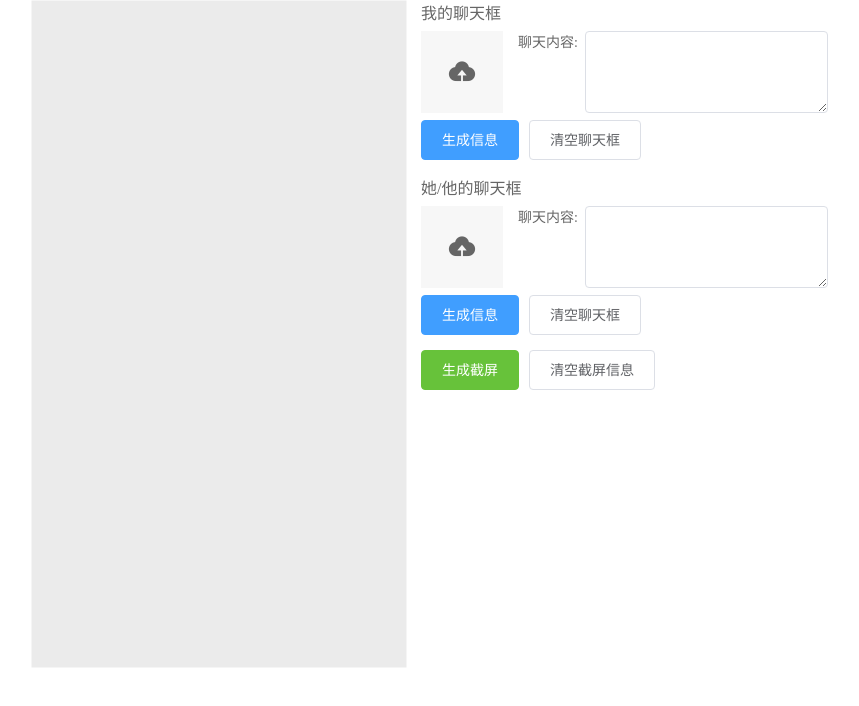
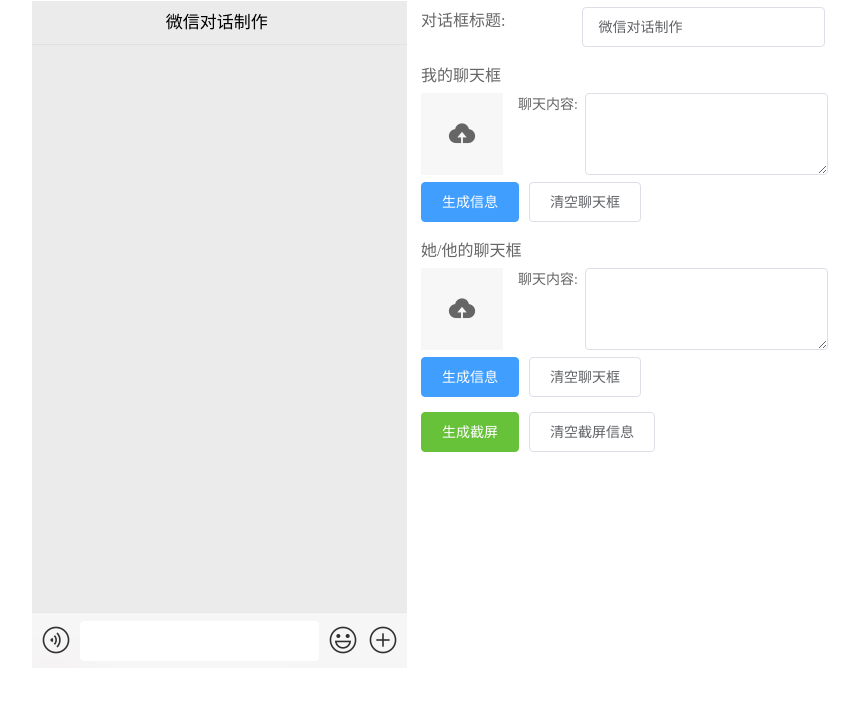
Before and after one commit to WangZhenHao/screen-shot, a Vue app: page / in a window 1280 px wide. Shown: the top 706 px of the page, without its empty margins (9-868 px from the left). Built offline with nearby package versions, Linux system fonts and the light colour scheme; a small style sheet from the web is missing.

Commit message:
[fix] 完善截图信息

```diff
--- a/public/index.html
+++ b/public/index.html
@@ -5,6 +5,7 @@
     <meta http-equiv="X-UA-Compatible" content="IE=edge">
     <meta name="viewport" content="width=device-width,initial-scale=1.0">
     <link rel="icon" href="<%= BASE_URL %>favicon.ico">
+    <link rel="stylesheet" href="//at.alicdn.com/t/font_2297559_1ehsdh6p094.css">
     <title><%= htmlWebpackPlugin.options.title %></title>
   </head>
   <body>
--- /dev/null
+++ b/src/views/home/components/dialogWetchatTitle.vue
@@ -0,0 +1,31 @@
+<template>
+  <div class="flex-box p-t-five" placeholder="请输入对话框标题">
+    <div class="color-6">对话框标题:</div>
+    <el-input
+      style="width: 243px;margin-left: 77px;"
+      :value="value"
+      @input="changeHandle"
+      clearable
+    ></el-input>
+  </div>
+</template>
+<script>
+export default {
+  props: {
+    value: {
+      type: String,
+      default: ""
+    }
+  },
+  data() {
+    return {
+      text: ""
+    };
+  },
+  methods: {
+    changeHandle(e) {
+      this.$emit("input", e);
+    }
+  }
+};
+</script>
--- a/src/views/home/components/dialoguePlate.vue
+++ b/src/views/home/components/dialoguePlate.vue
@@ -82,7 +82,7 @@
         role: this.role
       });
 
-      this.desc = "";
+      // this.desc = "";
     },
     changeHandle(e) {
       const url = this.getObjectURL(e.target.files[0]);
--- a/src/views/home/components/wechact.vue
+++ b/src/views/home/components/wechact.vue
@@ -1,7 +1,8 @@
 <template>
-  <div ref="wechart" class="rel wechart">
+  <div ref="wechat" class="rel wechat">
     <div ref="wechatWrap" class="wechat-wrap">
-      <div class="wechart-title"></div>
+      <wechat-title :title="title"></wechat-title>
+      <div class="wechat-content">
         <template v-for="(item, index) in contentList">
           <div
             :key="index"
@@ -10,7 +11,10 @@
           >
             <div class="right-desc bg-f rel">
               <div class="right-triangle"></div>
-            <div data-html2canvas-ignore class="content-options right-options">
+              <div
+                data-html2canvas-ignore
+                class="content-options right-options"
+              >
                 <i @click="delContent(index)" class="el-icon-delete"></i>
               </div>
               <div>{{ item.desc }}</div>
@@ -34,18 +38,29 @@
             </div>
           </div>
         </template>
-      <div class="wechart-footer"></div>
+      </div>
+      <wechat-footer></wechat-footer>
     </div>
   </div>
 </template>
 <script>
+import wechatTitle from "./wechatTitle";
+import wechatFooter from "./wechatFooter";
+
 export default {
+  components: {
+    wechatTitle,
+    wechatFooter
+  },
   props: {
     list: {
       type: Array,
       default() {
         return [];
       }
+    },
+    title: {
+      type: String
     }
   },
   watch: {
@@ -53,7 +68,8 @@
       handler(newVal) {
         this.contentList = newVal;
       },
-      deep: true
+      deep: true,
+      immediate: true
     }
   },
   data() {
@@ -62,7 +78,7 @@
     };
   },
   mounted() {
-    this.wechart = this.$refs.wechart;
+    this.wechat = this.$refs.wechat;
     this.wechatWrap = this.$refs.wechatWrap;
   },
   methods: {
@@ -72,11 +88,13 @@
   }
 };
 </script>
-<style lang="scss" scoped>
-.wechart {
+<style lang="scss">
+.wechat {
   width: 375px;
   height: 100vh;
   max-height: 667px;
+
+  // min-height: 667px;
 }
 .wechat-wrap {
   position: absolute;
@@ -85,12 +103,20 @@
   width: 750px;
   font-size: 28px;
   background: #ebebeb;
-  padding: 26px 25px;
   height: calc(100% * 2);
-
   overflow: auto;
   transform: scale(0.5);
   color: #000;
+  &::-webkit-scrollbar {
+    width: 0;
+    height: 0;
+  }
+
+  .wechat-content {
+    padding: 26px 25px 0;
+    // margin-top: 26px;
+    min-height: calc(100% - 112px - 88px);
+  }
   .wechat-list {
     margin-bottom: 26px;
   }
--- /dev/null
+++ b/src/views/home/components/wechatFooter.vue
@@ -0,0 +1,27 @@
+<!--
+ * @Descriptions:
+ * @Autho: WangZhenHao
+ * @Date: 2020-12-28 18:03:20
+ * @LastEditTime: 2020-12-28 20:47:01
+-->
+<template>
+  <div class="width-100 wechat-footer">
+    <img
+      class="width-100 height-100"
+      src="@/assets/image/home/icon/wxdh-bottom.png"
+    />
+  </div>
+</template>
+
+<script>
+export default {};
+</script>
+
+<style lang="scss" scoped>
+.wechat-footer {
+  height: 112px;
+  // left: 0;
+  // bottom: 0;
+  // position: absolute;
+}
+</style>
--- /dev/null
+++ b/src/views/home/components/wechatTitle.vue
@@ -0,0 +1,48 @@
+<!--
+ * @Descriptions:
+ * @Autho: WangZhenHao
+ * @Date: 2020-12-28 17:19:44
+ * @LastEditTime: 2020-12-28 18:49:27
+-->
+<template>
+  <div class="wechat-title flex-box items-center justify-s-b">
+    <div class="wechat-title__left">
+      <i class="iconfont icon-fanhui"></i>
+    </div>
+    <div class="wechat-title__middle">{{ title }}</div>
+    <div class="wechat-title__right">
+      <i class="iconfont icon-more"></i>
+    </div>
+  </div>
+</template>
+<script>
+export default {
+  props: {
+    title: {
+      type: String
+    }
+  }
+};
+</script>
+<style lang="scss" scoped>
+.wechat-title {
+  height: 88px;
+  line-height: 88px;
+  font-size: 34px;
+  // padding: 0 40px;
+  .icon-fanhui {
+    font-size: 44px;
+    font-weight: 600;
+  }
+  &__left {
+    margin-left: 25px;
+  }
+  &__right {
+    margin-right: 36px;
+  }
+  .icon-more {
+    font-size: 44px;
+  }
+  border-bottom: 2px solid #e1e1e1;
+}
+</style>
--- a/src/views/home/index.vue
+++ b/src/views/home/index.vue
@@ -1,14 +1,20 @@
 <template>
   <div class="home">
     <div class="flex-box">
-      <wechart :list="list" ref="wechart"></wechart>
+      <wechart :list="list" :title="title" ref="wechart"></wechart>
       <div class="home-right p-l-ten">
-        <dialog-plate :role="1" @add-content="addContentHandel"></dialog-plate>
+        <dialog-wetchat-title v-model="title"></dialog-wetchat-title>
+        <dialog-plate
+          class="p-t-ten"
+          :role="1"
+          @add-content="addContentHandel"
+        ></dialog-plate>
         <dialog-plate
           class="p-t-ten"
           :role="0"
           @add-content="addContentHandel"
         ></dialog-plate>
+
         <div class="p-t-ten">
           <el-button :loading="loading" type="success" @click="screenShot"
             >生成截屏</el-button
@@ -32,6 +38,7 @@
 
 <script>
 import html2canvas from "html2canvas";
+import dialogWetchatTitle from "./components/dialogWetchatTitle.vue";
 import dialogPlate from "./components/dialoguePlate.vue";
 import wechart from "./components/wechact.vue";
 
@@ -39,14 +46,130 @@
   name: "Home",
   components: {
     wechart,
-    dialogPlate
+    dialogPlate,
+    dialogWetchatTitle
   },
   data: function() {
     return {
       dialogVisible: false,
       loading: false,
-      list: []
+      title: "微信对话制作",
+      list: [
+        // {
+        //   role: 1,
+        //   header:
+        //     "https://ss2.bdstatic.com/70cFvnSh_Q1YnxGkpoWK1HF6hhy/it/u=3225172089,2012026749&fm=15&gp=0.jpg",
+        //   desc: "测试1"
+        // },
+        // {
+        //   role: 1,
+        //   header:
+        //     "https://ss2.bdstatic.com/70cFvnSh_Q1YnxGkpoWK1HF6hhy/it/u=3225172089,2012026749&fm=15&gp=0.jpg",
+        //   desc: "测试2"
+        // },
+        // {
+        //   role: 1,
+        //   header:
+        //     "https://ss2.bdstatic.com/70cFvnSh_Q1YnxGkpoWK1HF6hhy/it/u=3225172089,2012026749&fm=15&gp=0.jpg",
+        //   desc: "测试3"
+        // },
+        // {
+        //   role: 1,
+        //   header:
+        //     "https://ss2.bdstatic.com/70cFvnSh_Q1YnxGkpoWK1HF6hhy/it/u=3225172089,2012026749&fm=15&gp=0.jpg",
+        //   desc: "测试4"
+        // },
+        // {
+        //   role: 1,
+        //   header:
+        //     "https://ss2.bdstatic.com/70cFvnSh_Q1YnxGkpoWK1HF6hhy/it/u=3225172089,2012026749&fm=15&gp=0.jpg",
+        //   desc: "测试5"
+        // },
+        // {
+        //   role: 1,
+        //   header:
+        //     "https://ss2.bdstatic.com/70cFvnSh_Q1YnxGkpoWK1HF6hhy/it/u=3225172089,2012026749&fm=15&gp=0.jpg",
+        //   desc: "测试6"
+        // },
+        // {
+        //   role: 1,
+        //   header:
+        //     "https://ss2.bdstatic.com/70cFvnSh_Q1YnxGkpoWK1HF6hhy/it/u=3225172089,2012026749&fm=15&gp=0.jpg",
+        //   desc: "测试7"
+        // },
+        // {
+        //   role: 1,
+        //   header:
+        //     "https://ss2.bdstatic.com/70cFvnSh_Q1YnxGkpoWK1HF6hhy/it/u=3225172089,2012026749&fm=15&gp=0.jpg",
+        //   desc: "测试8"
+        // },
+        // {
+        //   role: 1,
+        //   header:
+        //     "https://ss2.bdstatic.com/70cFvnSh_Q1YnxGkpoWK1HF6hhy/it/u=3225172089,2012026749&fm=15&gp=0.jpg",
+        //   desc: "测试9"
+        // },
+        // {
+        //   role: 1,
+        //   header:
+        //     "https://ss2.bdstatic.com/70cFvnSh_Q1YnxGkpoWK1HF6hhy/it/u=3225172089,2012026749&fm=15&gp=0.jpg",
+        //   desc: "测试10"
+        // },
+        // {
+        //   role: 1,
+        //   header:
+        //     "https://ss2.bdstatic.com/70cFvnSh_Q1YnxGkpoWK1HF6hhy/it/u=3225172089,2012026749&fm=15&gp=0.jpg",
+        //   desc: "测试11"
+        // },
+        // {
+        //   role: 1,
+        //   header:
+        //     "https://ss2.bdstatic.com/70cFvnSh_Q1YnxGkpoWK1HF6hhy/it/u=3225172089,2012026749&fm=15&gp=0.jpg",
+        //   desc: "测试12"
+        // },
+        // {
+        //   role: 1,
+        //   header:
+        //     "https://ss2.bdstatic.com/70cFvnSh_Q1YnxGkpoWK1HF6hhy/it/u=3225172089,2012026749&fm=15&gp=0.jpg",
+        //   desc: "测试13"
+        // },
+        // {
+        //   role: 1,
+        //   header:
+        //     "https://ss2.bdstatic.com/70cFvnSh_Q1YnxGkpoWK1HF6hhy/it/u=3225172089,2012026749&fm=15&gp=0.jpg",
+        //   desc: "测试14"
+        // },
+        // {
+        //   role: 1,
+        //   header:
+        //     "https://ss2.bdstatic.com/70cFvnSh_Q1YnxGkpoWK1HF6hhy/it/u=3225172089,2012026749&fm=15&gp=0.jpg",
+        //   desc: "测试15"
+        // },
+        // {
+        //   role: 1,
+        //   header:
+        //     "https://ss2.bdstatic.com/70cFvnSh_Q1YnxGkpoWK1HF6hhy/it/u=3225172089,2012026749&fm=15&gp=0.jpg",
+        //   desc: "测试16"
+        // },
+        // {
+        //   role: 1,
+        //   header:
+        //     "https://ss2.bdstatic.com/70cFvnSh_Q1YnxGkpoWK1HF6hhy/it/u=3225172089,2012026749&fm=15&gp=0.jpg",
+        //   desc: "测试17"
+        // },
+        // {
+        //   role: 1,
+        //   header:
+        //     "https://ss2.bdstatic.com/70cFvnSh_Q1YnxGkpoWK1HF6hhy/it/u=3225172089,2012026749&fm=15&gp=0.jpg",
+        //   desc: "测试18"
+        // }
+      ]
     };
+  },
+  watch: {
+    title(e) {
+      console.log(e);
+    }
   },
   methods: {
     addContentHandel(e) {
@@ -62,13 +185,13 @@
       this.list = [];
     },
     screenShot() {
-      if (!this.list.length) {
-        this.$message({
-          message: "请先输入内容",
-          type: "warning"
-        });
-        return;
-      }
+      // if (!this.list.length) {
+      //   this.$message({
+      //     message: "请先输入内容",
+      //     type: "warning"
+      //   });
+      //   return;
+      // }
       const newNode = this.cloneNode(this.$refs.wechart.wechatWrap);
 
       this.loading = true;
```
Also changed, not shown: src/assets/image/home/icon/wxdh-bottom.png (renamed from src/assets/image/home/wxdh-bottom.png), 1 other file (tests, documents, lock files or other folders). Lines whose indentation alone changed are shown as unchanged.
